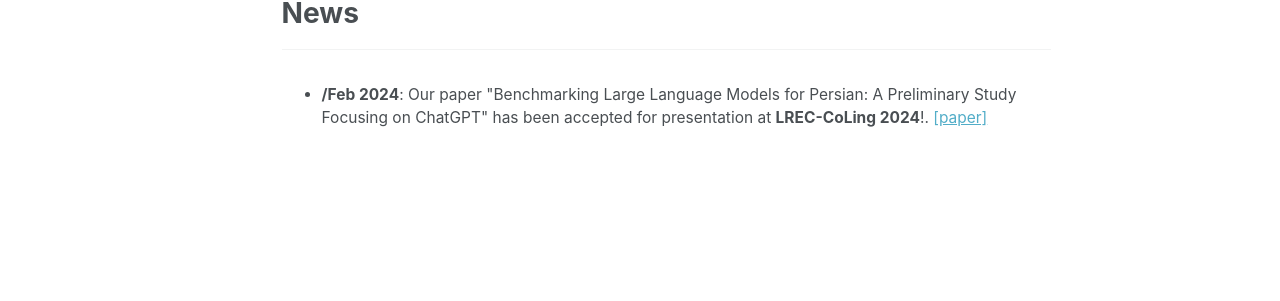
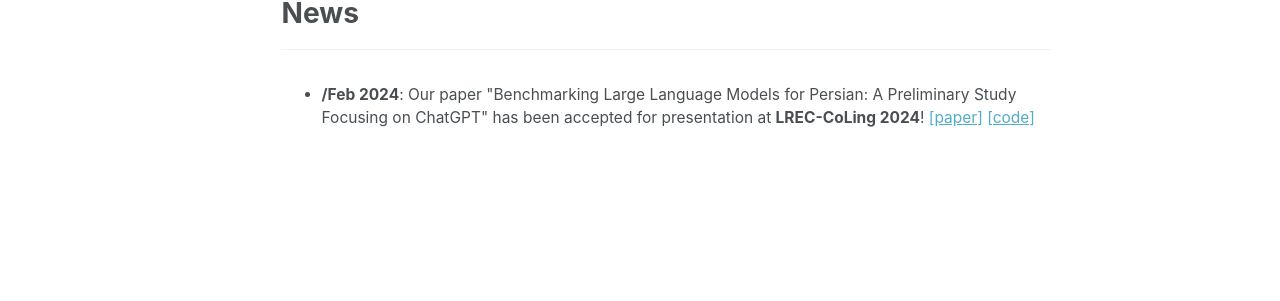
Before and after one commit to namazifard/namazifard.github.io, a Jekyll site: the page built from _pages/about.md, in a window 1280 px wide and 1211 px high. Shown: the part 667-968 px from the top of the window. Built offline with Jekyll 4.4.1, drawn with Linux system fonts in a browser that asks for light colours; some web fonts are replaced.

Commit message:
Update about.md

```diff
--- a/_pages/about.md
+++ b/_pages/about.md
@@ -38,8 +38,9 @@ News
 <div style="overflow-y: auto; max-height: 300px; padding-right: 10px; font-size: 15.5px;">
 <ul>
 	<li>
-		<b>/Feb 2024</b>: Our paper "Benchmarking Large Language Models for Persian: A Preliminary Study Focusing on ChatGPT" has been accepted for presentation at <b>LREC-CoLing 2024</b>!.
-		<a href="[https://lrec-coling-2024.org/]" target="_blank">[paper]</a>
+		<b>/Feb 2024</b>: Our paper "Benchmarking Large Language Models for Persian: A Preliminary Study Focusing on ChatGPT" has been accepted for presentation at <b>LREC-CoLing 2024</b>!
+		<a href="[https://arxiv.org/pdf/2404.02403]" target="_blank">[paper]</a>
+		<a href="[https://github.com/Ipouyall/Benchmarking_ChatGPT_for_Persian]" target="_blank">[code]</a>
 	</li>
 </ul>
 </div>
```
